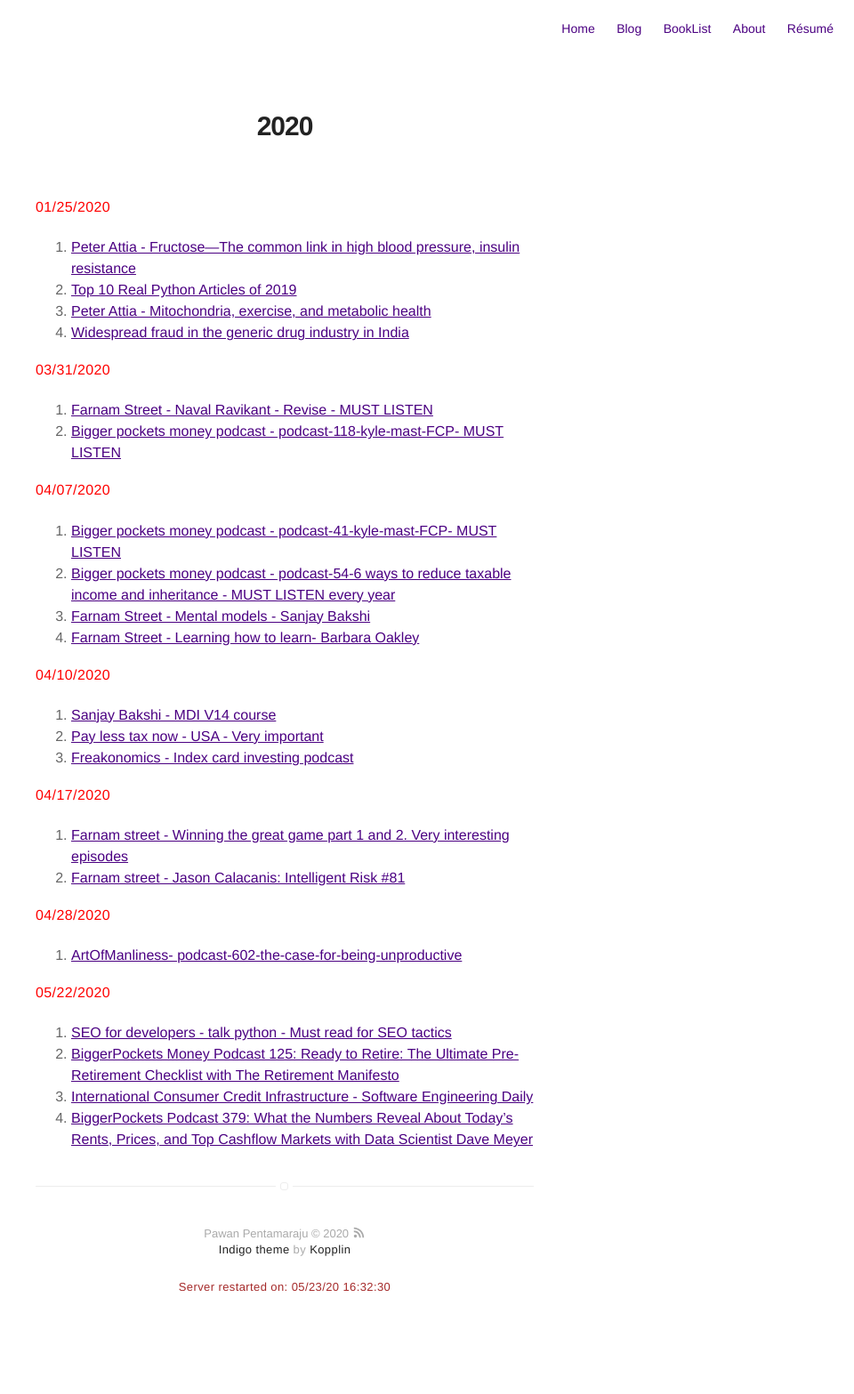
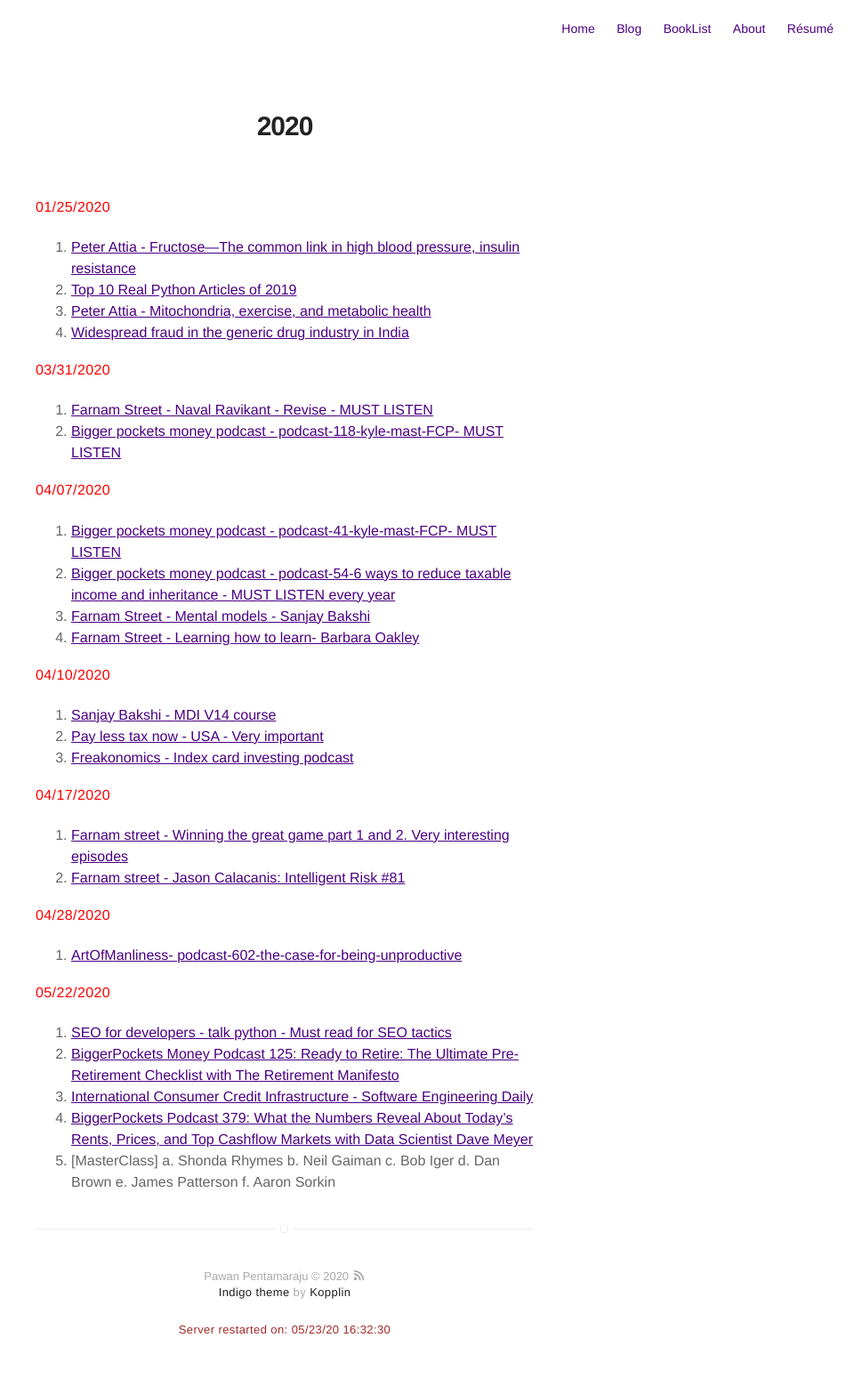
Before and after one commit to pawanpe/pawanpe.github.io, a Jekyll site: the page built from booklist/2020/articlesandvideos.markdown, in a window 1280 px wide. Shown: the whole page at 89% size, without its empty margins (320-1280 px from the left). Built offline with Jekyll 4.4.1, drawn with Linux system fonts in a browser that asks for light colours; before the commit the page ends 1519 px from its top, so only the background shows below that.

Commit message:
update for Master class list.

```diff
--- a/booklist/2020/articlesandvideos.markdown
+++ b/booklist/2020/articlesandvideos.markdown
@@ -45,3 +45,10 @@ layout: page
 2. [BiggerPockets Money Podcast 125: Ready to Retire: The Ultimate Pre-Retirement Checklist with The Retirement Manifesto](https://www.biggerpockets.com/blog/biggerpockets-money-podcast-125-retirement-manifesto)
 3. [International Consumer Credit Infrastructure - Software Engineering Daily](https://softwareengineeringdaily.com/2020/05/14/international-consumer-credit-infrastructure-with-brian-regan-and-misha-esipov/)
 4. [BiggerPockets Podcast 379: What the Numbers Reveal About Today’s Rents, Prices, and Top Cashflow Markets with Data Scientist Dave Meyer](https://www.biggerpockets.com/blog/biggerpockets-podcast-379-dave-meyer)
+5. [MasterClass]
+    a. Shonda Rhymes
+    b. Neil Gaiman
+    c. Bob Iger
+    d. Dan Brown
+    e. James Patterson
+    f. Aaron Sorkin
```
